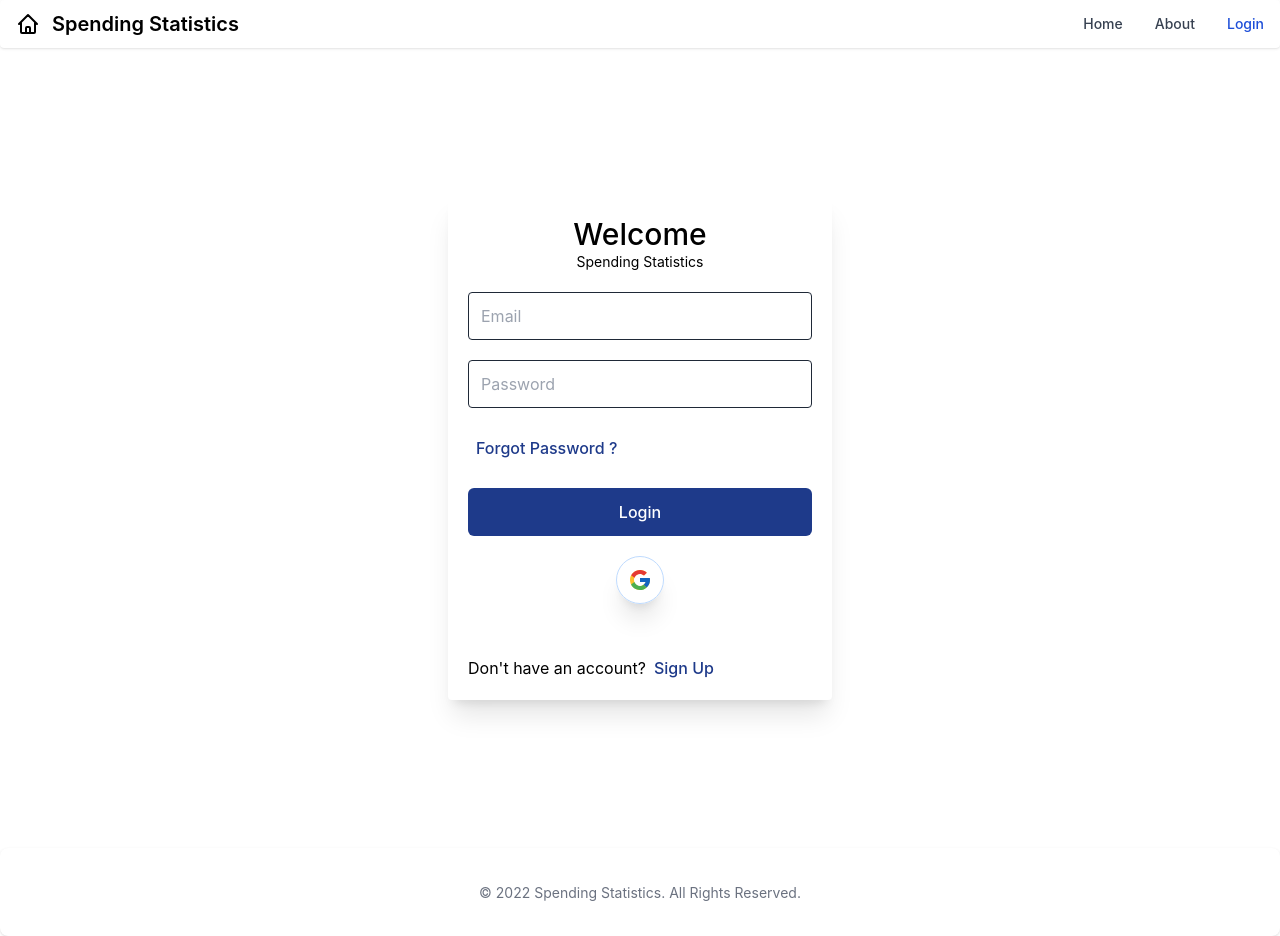
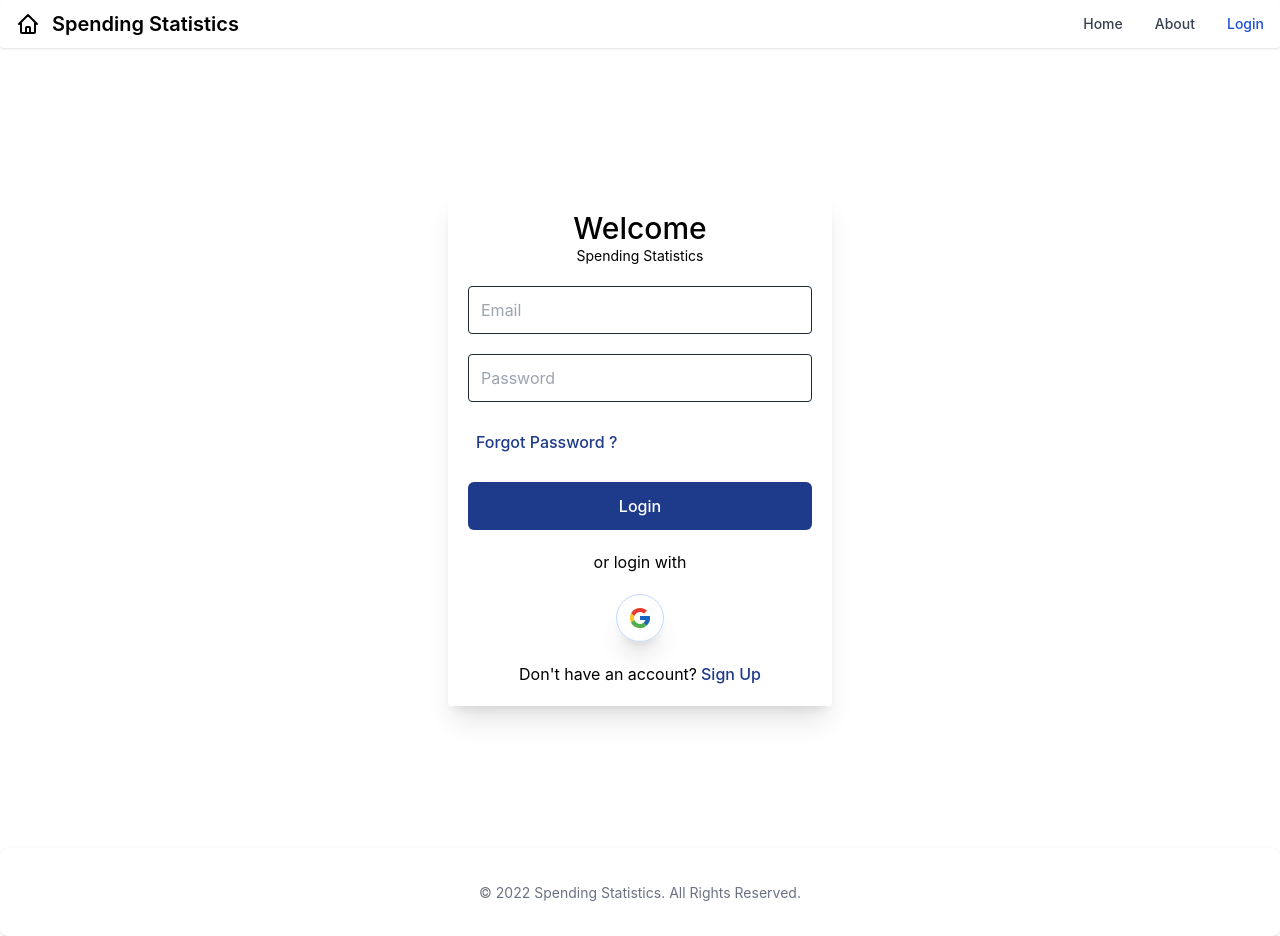
Before and after one commit to quocboy159/spending-statistics, a React (Create React App) app: page /login in a window 1280 px wide. Built offline with nearby package versions, Linux system fonts and the light colour scheme; no server answers.

Commit message:
adjust UI for login page

```diff
--- a/src/pages/SignIn/index.js
+++ b/src/pages/SignIn/index.js
@@ -36,10 +36,13 @@ const SignIn = () => {
                     </div>
                     <button id="sign-in-button" onClick={handleSignIn} className="text-center w-full hover:bg-blue-700 bg-blue-900 rounded-md text-white py-3 font-medium">Login</button>
                     <div className="text-center flex justify-center">
+                        <p>or login with</p>
+                    </div>
+                    <div className="text-center flex justify-center">
                         <Icon onClick={handleSignInWithGoogle} />
                     </div>
-                    <div className="pt-8">
-                        Don't have an account?<Link to="/signup" className="font-medium text-blue-900 hover:cursor-pointer hover:underline rounded-md p-2">Sign Up</Link>
+                    <div className="flex text-center justify-center">
+                        Don't have an account? <Link to="/signup" className="pl-1 font-medium text-blue-900 hover:cursor-pointer hover:underline rounded-md">Sign Up</Link>
                     </div>
                 </form>
             </div>
```
